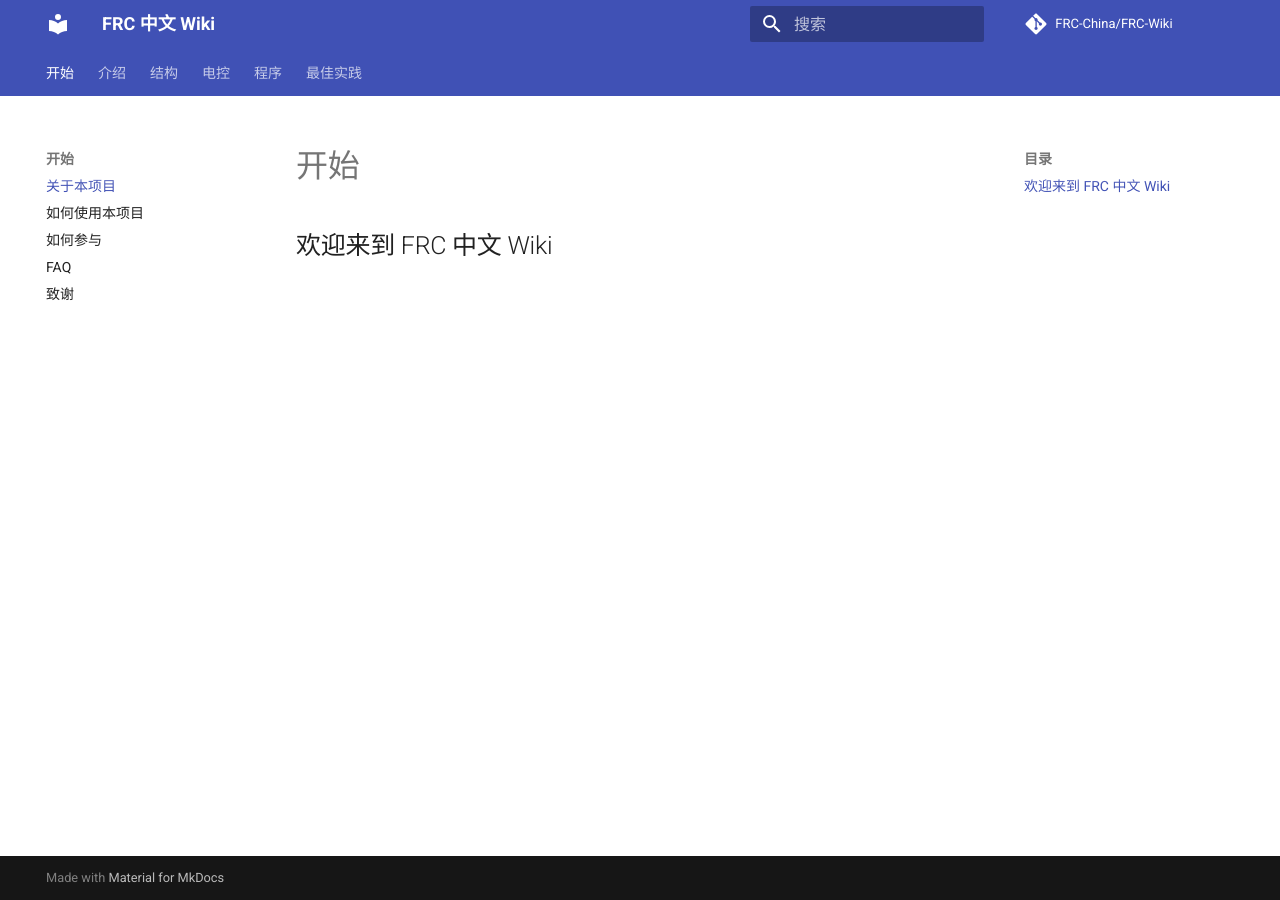
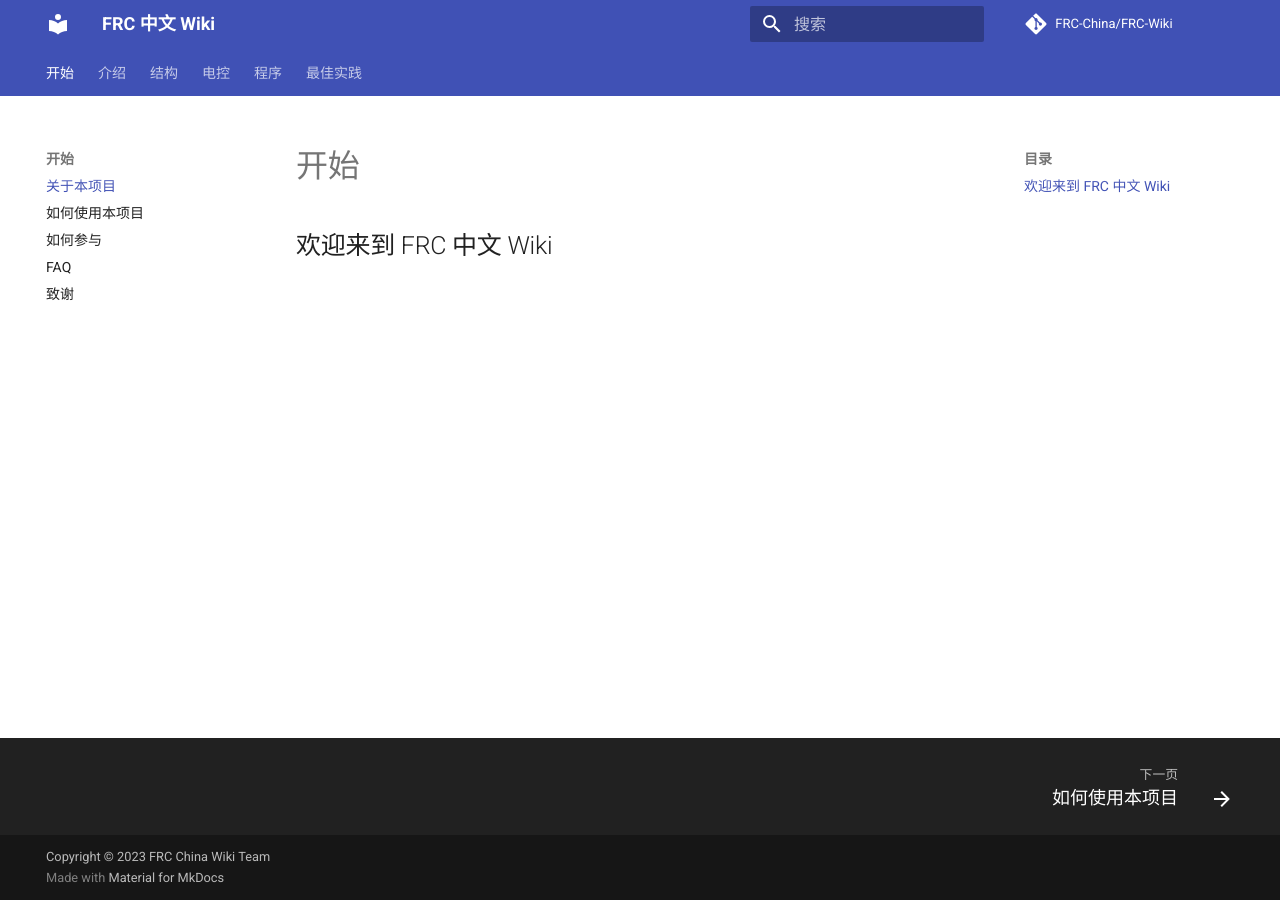
Before and after one commit to FRC-China/FRC-Wiki, an MkDocs documentation site: the page built from docs/index.md, in a window 1280 px wide. Built offline with MkDocs 1.6.1 and Material for MkDocs 9.7.7, drawn with Linux system fonts in a browser that asks for light colours; comment, search, counter and statistics services are not loaded.

Commit message:
feat(footer): Add copyright

```diff
--- a/mkdocs.yml
+++ b/mkdocs.yml
@@ -35,3 +35,6 @@ theme:
   features:
     - navigation.tabs
     - search.suggest
+    - navigation.footer
+
+copyright: Copyright &copy; 2023 FRC China Wiki Team
```
Also changed, not shown: docs/electronics/overview.md (added).
